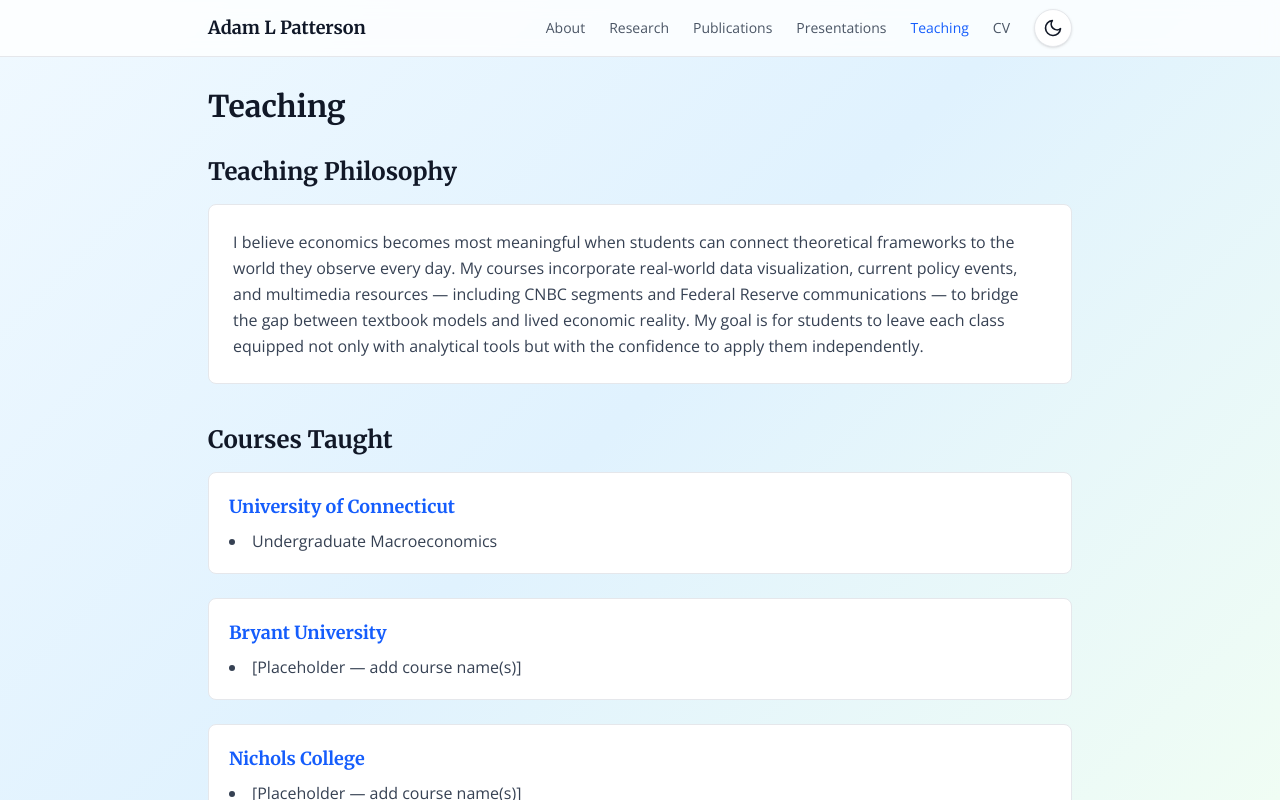
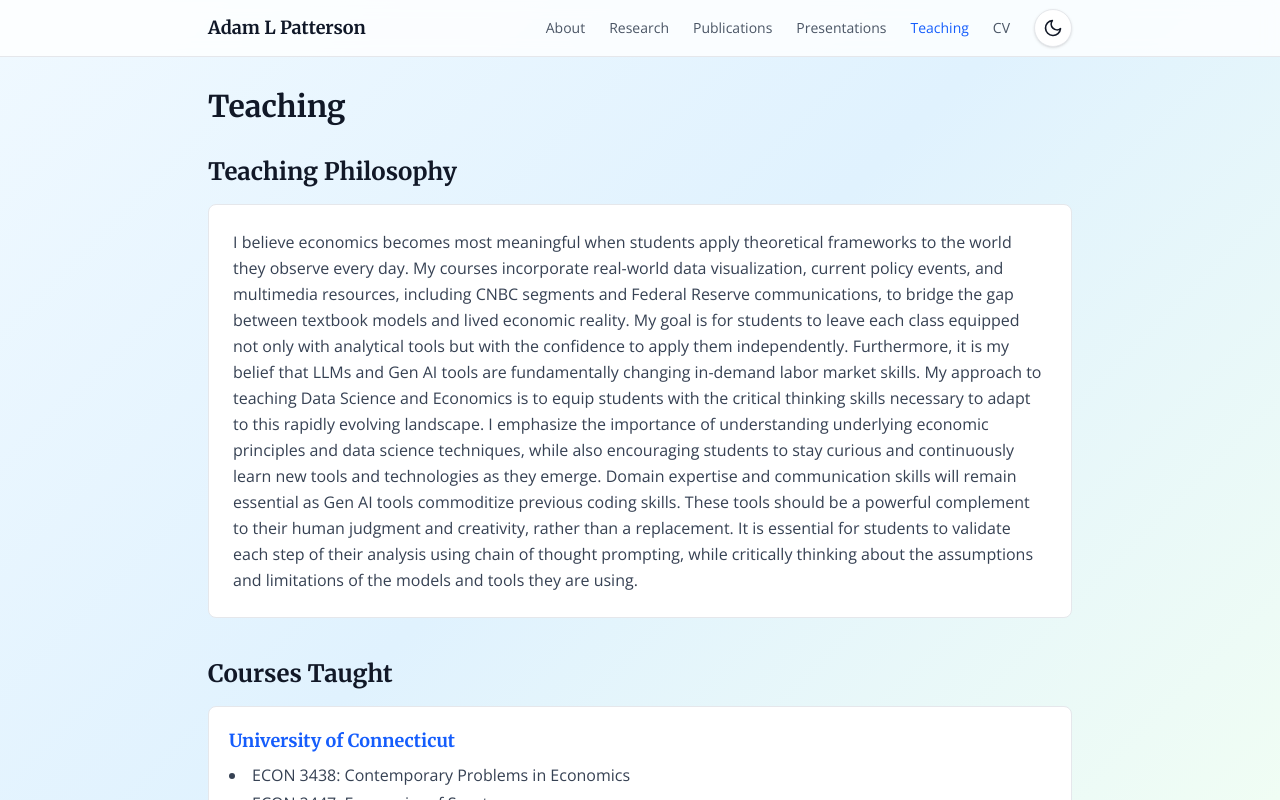
Before and after one commit to adampattersonct/personal-website, a Next.js app: page /teaching in a window 1280 px wide. Shown: the top 800 px of the page. Built offline with nearby package versions, Linux system fonts and the light colour scheme.

Commit message:
Updated teaching page

```diff
--- a/app/teaching/page.tsx
+++ b/app/teaching/page.tsx
@@ -13,15 +13,15 @@ interface Course {
 const teachingHistory: Course[] = [
   {
     institution: 'University of Connecticut',
-    courses: ['Undergraduate Macroeconomics'],
+    courses: ['ECON 3438: Contemporary Problems in Economics', 'ECON 2447: Economics of Sports', 'ECON 2311Q: Econometrics I', 'ECON 1201: Principles of Microeconomics'],
   },
   {
     institution: 'Bryant University',
-    courses: ['[Placeholder — add course name(s)]'],
+    courses: ['Economics 114: Principles of Macroeconomics'],
   },
   {
     institution: 'Nichols College',
-    courses: ['[Placeholder — add course name(s)]'],
+    courses: ['Data Science 201: Introduction to Data Science', 'Data Science 101: Data and AI Literacy'],
   },
 ]
 
@@ -36,12 +36,18 @@ export default function TeachingPage() {
         <div className="bg-white dark:bg-slate-800 rounded-lg border border-gray-200 dark:border-slate-700 p-6">
           <p className="text-gray-700 dark:text-gray-300 leading-relaxed">
             {/* PLACEHOLDER — Edit to reflect your teaching philosophy */}
-            I believe economics becomes most meaningful when students can connect theoretical
+            I believe economics becomes most meaningful when students apply theoretical
             frameworks to the world they observe every day. My courses incorporate real-world data
-            visualization, current policy events, and multimedia resources — including CNBC segments
-            and Federal Reserve communications — to bridge the gap between textbook models and lived
+            visualization, current policy events, and multimedia resources, including CNBC segments
+            and Federal Reserve communications, to bridge the gap between textbook models and lived
             economic reality. My goal is for students to leave each class equipped not only with
             analytical tools but with the confidence to apply them independently.
+
+            Furthermore, it is my belief that LLMs and Gen AI tools are fundamentally changing in-demand labor market skills.
+            My approach to teaching Data Science and Economics is to equip students with the critical thinking skills necessary to adapt to this rapidly evolving landscape.
+            I emphasize the importance of understanding underlying economic principles and data science techniques, while also encouraging students to stay curious and continuously learn new tools and technologies as they emerge.
+            Domain expertise and communication skills will remain essential as Gen AI tools commoditize previous coding skills. These tools should be a powerful complement to their human judgment and creativity, rather than a replacement.
+            It is essential for students to validate each step of their analysis using chain of thought prompting, while critically thinking about the assumptions and limitations of the models and tools they are using.
           </p>
         </div>
       </section>
```
